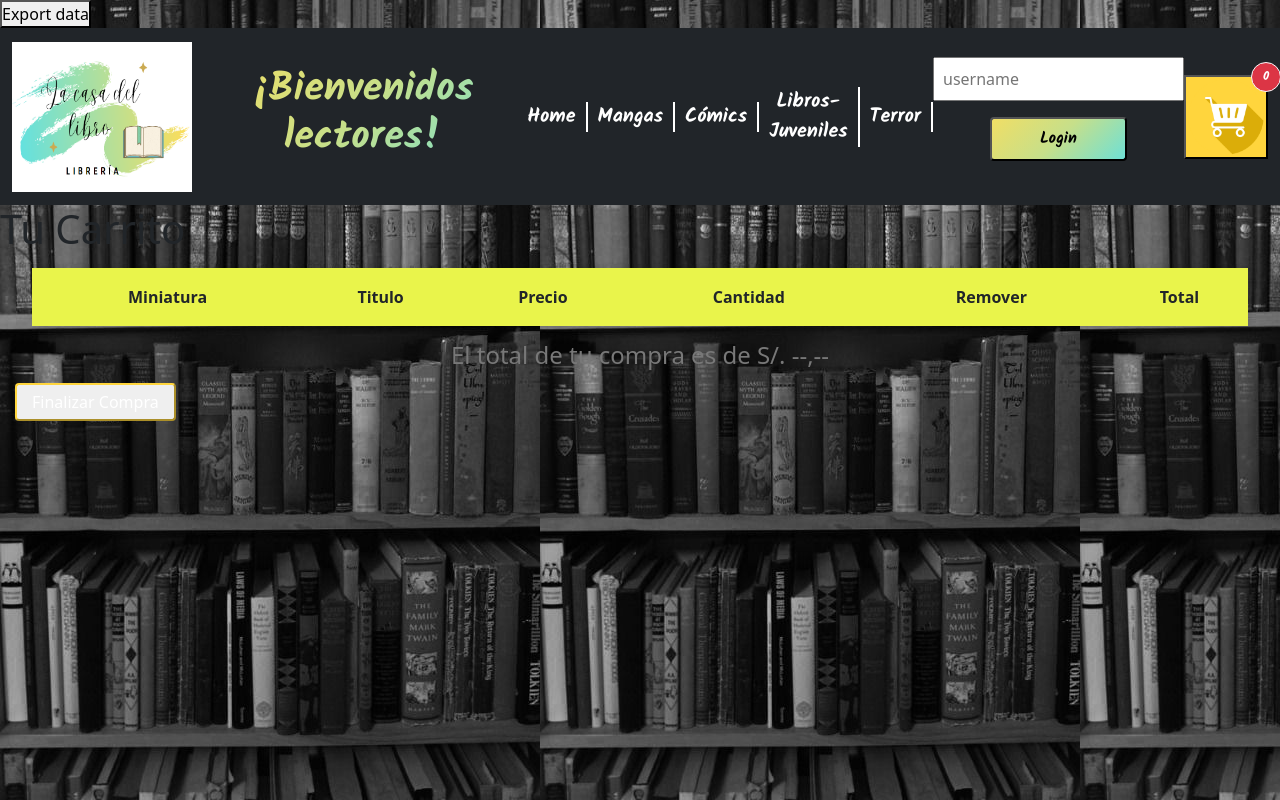
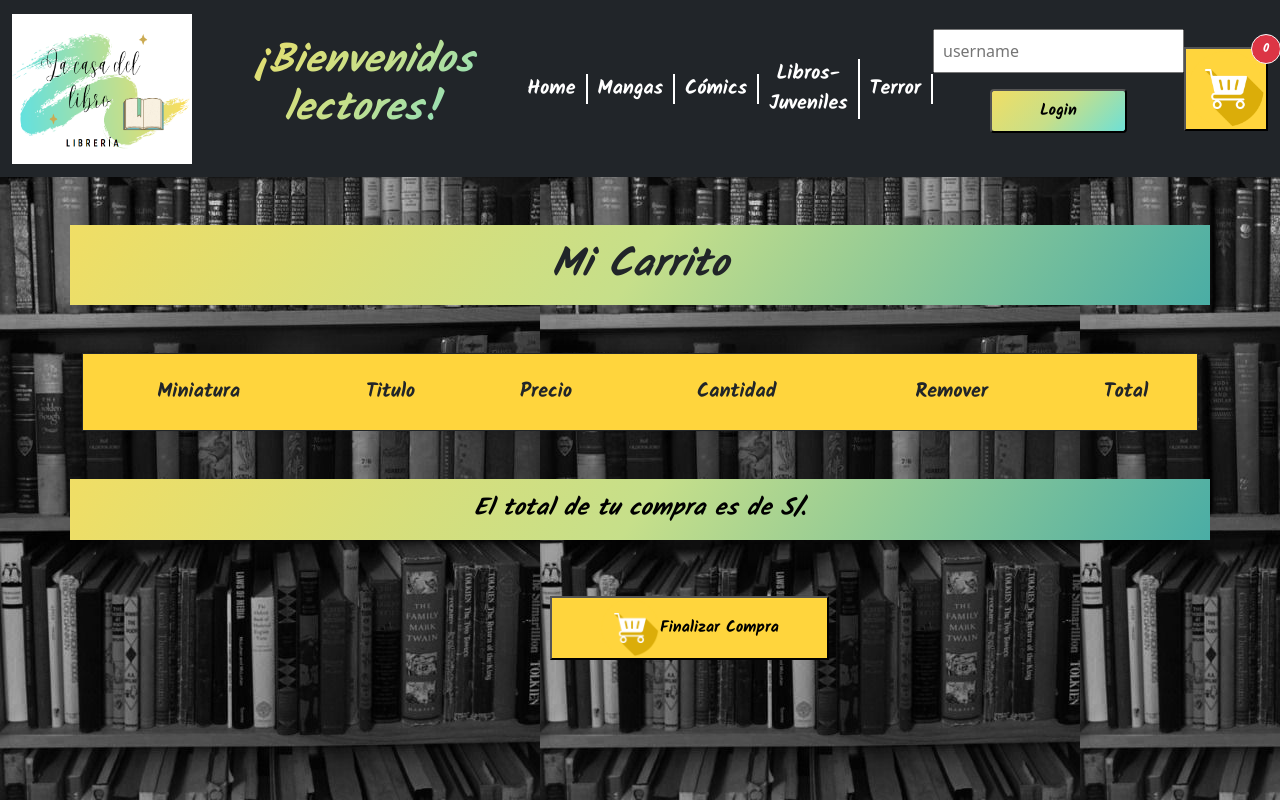
Before and after one commit to Allison1717/Proyecto-React, a React (Create React App) app: page /carroCompra in a window 1280 px wide. Built offline with nearby package versions, Linux system fonts and the light colour scheme.

Commit message:
FIREBASE

```diff
--- a/src/App.js
+++ b/src/App.js
@@ -20,7 +20,6 @@ function App() {
   return (
     <>
       <CartContextProvider>
-        <button onClick={exportDataWithBatch}>Export data</button>
         <BrowserRouter>
           <NavBar onLogin={handleLogin} />
           <Routes>
--- a/src/componentes/cartContainer/cart.css
+++ b/src/componentes/cartContainer/cart.css
@@ -1,5 +1,13 @@
+@import url('https://fonts.googleapis.com/css2?family=Kalam:wght@700&family=Roboto+Mono:ital,wght@1,100&display=swap');
+
+h1,h4{
+   font-style: italic;
+   font: white;
+   font-family: 'Kalam', cursive;
+}
+
 .cartList{
-    border-spacing: 0;
+    border-spacing: 10;
     border-radius: 5px;
     border: solid 1px rgb(233, 244, 75);
     width: 95%;
@@ -11,15 +19,27 @@
   .cartList_head{
     background-color: rgb(233, 244, 75);;
     margin: 8px auto;
+    line-height: 30px;
   }
 
   .cartList_row{
-    line-height: 56px;
+    line-height: 60px;
+
   }
 
   .cartList_detail{
-    color: #787878;
+    background: linear-gradient(-55deg, #4aada5, #C6DF8A,#F0DE65);
+    color: #000000;
+    font: 2em sans-serif;
     text-align: center;
     line-height: 1.5em;
     width: 100%;
   }
+.buttonFC{
+  justify-content: center;
+  align-content: center;
+  margin-left: 550px;
+}
+.bg{
+  background-color: #FFD53D;
+}
--- a/src/componentes/cartContainer/cartContainer.jsx
+++ b/src/componentes/cartContainer/cartContainer.jsx
@@ -39,12 +39,17 @@ function CartContainer() {
         <p>El id de tu compra es: {orderId}</p>
       </div>
     );
+
   return (
+
     <>
-      <h1>Tu Carrito</h1>
+      <div className="container bg-color">
+        <h1 className="text-center my-5 py-3">Mi Carrito</h1>
+      </div>
 
-      <table className="cartList">
-        <thead className="cartList_head">
+      <div className="container text-center">
+      <table className="cartList table table-hover border border-dark fs-5">
+        <thead className="cartList_head bg">
           <tr className="cartList_row">
             <th>Miniatura</th>
             <th>Titulo</th>
@@ -56,15 +61,20 @@ function CartContainer() {
         </thead>
         <tbody>
           {cart.map((item) => (
-            <tr key={item.id} className="cartList_row">
+            <tr key={item.id} className="cartList_row bg-white ">
               <td>
-                <img height={50} src={item.imgurl} alt={item.title} />
+                <img
+                  height={150}
+                  weight={250}
+                  src={item.imgurl}
+                  alt={item.title}
+                />
               </td>
               <td>{item.title}</td>
               <td>S/. {item.price}</td>
               <td>{item.count}</td>
               <td>
-                <button color="#c63224" onClick={item.removeItem}>
+                <button onClick={item.removeItem}>
                   <img
                     src="/assets/boton-eliminar.png"
                     alt=""
@@ -73,16 +83,28 @@ function CartContainer() {
                   />
                 </button>
               </td>
-              <th>S/. --,--</th>
+
+              <th>S/. {item.count * item.price}</th>
             </tr>
           ))}
         </tbody>
       </table>
+      </div>
 
-    <div className="cartList_detail">
-      <h4>El total de tu compra es de S/.  --,--</h4>
+      <div className="cartList_detail bg-color container mt-5">
+        <h4 className="p-3">El total de tu compra es de S/. {}</h4>
       </div>
-    <ButtonChild onTouch={handleCheckout}>Finalizar Compra</ButtonChild>
+
+        <button class="bg px-5 buttonFC my-5" onTouch={handleCheckout}>
+          {" "}
+          <img
+            src="/assets/carroCompra.png"
+            alt="carroCompra"
+            width="60"
+            height="60"
+          />
+          Finalizar Compra
+        </button>
     </>
   );
 }
--- a/src/componentes/itemCount/ItemCount.jsx
+++ b/src/componentes/itemCount/ItemCount.jsx
@@ -30,8 +30,9 @@ function ItemCount({onAddToCart, stock}) {
         <button className="btn" onClick={handleAdd}>
           <img src="../../assets/addition.png" width={50} height={50}></img>
         </button>
+
         <div className="itemcount_btns">
-            <button className="letraNavBar bg rounded-pill p-2 me-3" onClick={() => onAddToCart(count)}>
+            <button className="letraNavBar bg rounded-pill p-2 me-3" disabled={stock <=0} onClick={() => onAddToCart(count)}>
             Agregar al carrito
             </button>
         </div>
--- a/src/componentes/itemDetailContainer/ItemDetailContainer.jsx
+++ b/src/componentes/itemDetailContainer/ItemDetailContainer.jsx
@@ -1,12 +1,16 @@
 import React, { useState, useEffect, useContext } from "react";
+import { getDoc, doc } from "firebase/firestore";
 import { Link, useParams } from "react-router-dom";
-import { getSingleItem } from "../../services/firebase";
+//import { getSingleItem } from "../../services/firebase";
 import { cartContext } from "../../storage/cartContext";
 import ItemCount from "../itemCount/ItemCount";
 import "./itemdetail.css";
+import { db } from "../../services/firebase";
+import { warning } from "@remix-run/router";
 
 function ItemDetailContainer() {
   const [libros, setLibros] = useState([]);
+  const [loading, setLoading] = useState(true);
   const [isInCart, setIsInCart] = useState(false);
   let { itemid } = useParams();
   const { cart, addItem } = useContext(cartContext);
@@ -19,19 +23,46 @@ function ItemDetailContainer() {
   // onAddtoCart
   function handleAddToCart(count) {
     setIsInCart(true);
-    alert(`Agregaste ${count} de ${libros.title} al carrito`);
-    libros.count = count;
-    addItem(libros);
+    if(count>0){
+      alert(`Agregaste ${count} de ${libros.title} al carrito`);
+      libros.count = count;
+      addItem(libros);
+    }else if(count===0){
+      alert(`La mínima cantidad de un producto para agregar al carrito es (1)`);
+      setIsInCart(false);
+    }
+
   }
 
   useEffect(() => {
-    getSingleItem(itemid)
-      .then((respuesta) => {
-        setLibros(respuesta);
+    const docRef = doc(db, "products", itemid);
+    getDoc(docRef)
+      .then((doc) => {
+        console.log(doc);
+        const data = doc.data();
+        const libroAdapted = { id: doc.id, ...data };
+        console.log(libroAdapted);
+        setLibros(libroAdapted);
       })
-      .catch((error) => alert(`Error: ${error}`));
-      }, [itemid]);
-
+      .catch((error) => {
+        console.log(error);
+      })
+      .finally(() => {
+        setLoading(false);
+      });
+  }, [itemid]);
+  if (loading) {
+    return (
+      <>
+        <div className="contenedor">
+          <div className="contenedor-loader">
+            <div className="rueda"></div>
+          </div>
+          <div className="cargando">Cargando...</div>
+        </div>
+      </>
+    );
+  }
   return (
     <div class="card mb-5">
       <div class="row g-0">
@@ -41,17 +72,6 @@ function ItemDetailContainer() {
             class="img-fluid rounded-start px-5 pt-5"
             alt="imagen"
           ></img>
-          <div className="itemcount_container">
-            <button class="bg px-3" href="/carroCompra">
-              <img
-                src="/assets/carroCompra.png"
-                alt=""
-                width="60"
-                height="60"
-              />
-              Ir al carrito
-            </button>
-          </div>
         </div>
         <div className="col-md-8">
           <div className="card-body mt-4 me-4">
@@ -67,12 +87,23 @@ function ItemDetailContainer() {
           </div>
           {isInCart ? (
             <Link to="/carroCompra">
-              <button>Ir al carrito</button>
+              <div className="itemcount_container">
+                <button class="bg px-3">
+                  <img
+                    src="/assets/carroCompra.png"
+                    alt="carroCompra"
+                    width="60"
+                    height="60"
+                  />
+                  Ir al carrito
+                </button>
+              </div>
             </Link>
-          ): (
-            <ItemCount stock={stockUpdated} onAddToCart={handleAddToCart} />
+          ) : (
+            <>
+              <ItemCount stock={stockUpdated} onAddToCart={handleAddToCart} />
+            </>
           )}
-
         </div>
       </div>
     </div>
--- a/src/componentes/navBar/CartWidget.jsx
+++ b/src/componentes/navBar/CartWidget.jsx
@@ -1,15 +1,15 @@
 import React from "react";
-import "./cartWidget.css"
+import "./cartWidget.css";
+import { Link } from "react-router-dom";
 
-function CartWidget() {
-  let countInCart = 0;
+const CartWidget =({totalQuantity}) =>{
 
   return (
-
-  <button class="position-relative bg"><img src="/assets/carroCompra.png" alt="" width="80" height="80"/>
-    <span class="position-absolute top-0 start-100 translate-middle badge border border-light rounded-circle bg-danger p-2"><span class="visually-hidden">{countInCart !== 0 && countInCart}</span>{countInCart}</span>
-  </button>
-
+    <Link to="/carroCompra">
+      <button class="position-relative bg"><img src="/assets/carroCompra.png" alt="" width="80" height="80"/>
+        <span class="position-absolute top-0 start-100 translate-middle badge border border-light rounded-circle bg-danger p-2">{totalQuantity}</span>
+      </button>
+    </Link>
   );
 }
 
--- a/src/componentes/navBar/NavBar.jsx
+++ b/src/componentes/navBar/NavBar.jsx
@@ -1,10 +1,9 @@
 import { useContext } from "react";
 import { Link } from "react-router-dom";
 import { cartContext } from "../../storage/cartContext";
-import Button, { ButtonChild } from "../button/Button";
 import "./navBar.css";
 import CartWidget from "./CartWidget";
-import UserMenu from "./UserMenu";
+
 
 function NavBar({ onLogin }) {
   function handleSubmit(evt) {
@@ -13,12 +12,12 @@ function NavBar({ onLogin }) {
     onLogin(username);
   }
 
-  const { getTotalItems } = useContext(cartContext);
+  const { totalQuantity } = useContext(cartContext);
   return (
     <>
       <nav className="navbar navbar-expand-lg navbar-dark bg-dark ">
         <div className="container-fluid">
-          <Link to="/" className="navbar-brand">
+          <Link to="/#" className="navbar-brand">
             <img
               src="/assets/logoLaCasaDelLibro.png"
               alt=""
@@ -99,7 +98,7 @@ function NavBar({ onLogin }) {
 
 
               <li className="nav-item">
-                <CartWidget/>
+                <CartWidget totalQuantity={totalQuantity}/>
               </li>
             </ul>
           </div>
--- a/src/storage/cartContext.jsx
+++ b/src/storage/cartContext.jsx
@@ -2,55 +2,39 @@ const { createContext, useState } = require("react");
 
 export const cartContext = createContext();
 
-export function CartContextProvider(props) {
+export function CartContextProvider({children}) {
   let [cart, setCart] = useState([]);
 
-  function addItem(item, count) {
-    // shallow copy - deep copy (JSON)
-    //let newCart = cart.map( item => item )
-    /* let newCart = [...cart]
-    newCart.push(item);
-    setCart(newCart) */
+  const addItem = (libroToAdd) => {
+    if(!isInCart(libroToAdd.id)){
+    setCart(prev => {
+        return [...prev, libroToAdd]
+    })
+    }else{
+        console.error('YA ESTA AGREGADO')
+    }
+}
+const isInCart = (id) => cart.some(libros => id === libros.id)
+const getTotalQuantity = () =>{
+    let accu = 0
 
-    const isInCart = cart.some((itemInCart) => itemInCart.id === item.id);
+    cart.forEach(libros =>{
+        accu+=libros.quantity
+    })
+    return accu
+}
+const totalQuantity = getTotalQuantity()
 
-    if (isInCart) {
-      let newCart = [...cart];
-      let index = cart.findIndex((itemInCart) => itemInCart.id === item.id);
-      alert("El libro ya está en el carrito");
-    } else {
-      setCart([...cart, item]);
-    }
-  }
+const clearCart = () => setCart([])
 
-  function removeItem(idToDel) {
-    setCart(cart.pop());
-  }
+const removeItem = (id) => setCart(cart.filter(libros => libros.id !== id))
 
-  function clearCart() {
-    /* Vaciar el carrito */
-    setCart([])
-  }
+const totalPrice = () => { return cart.reduce((prev,act) => prev + act.quantity*act.price,0)}
 
-  function getTotalItems() {
-    let total = 0;
-    cart.forEach((item) => (total += 1));
-    return total;
-  }
+return(
 
-  function getTotalPriceInCart() {
-    return 999;
-  }
-
-  const value = {
-    cart,
-    addItem,
-    getTotalItems,
-    getTotalPriceInCart,
-    removeItem,
-  };
-
-  return (
-    <cartContext.Provider value={value}>{props.children}</cartContext.Provider>
-  );
+    <cartContext.Provider value={{addItem,isInCart,totalQuantity,clearCart,removeItem,totalPrice,cart}}>
+        {children}
+    </cartContext.Provider>
+)
 }
```
Also changed, not shown: src/componentes/ItemListContainer/ItemListContainer.jsx (+9 -26 lines), src/componentes/itemDetailContainer/itemdetail.css (+15 -0 lines), src/services/firebase.js (+7 -26 lines). Lines whose indentation alone changed are shown as unchanged.
